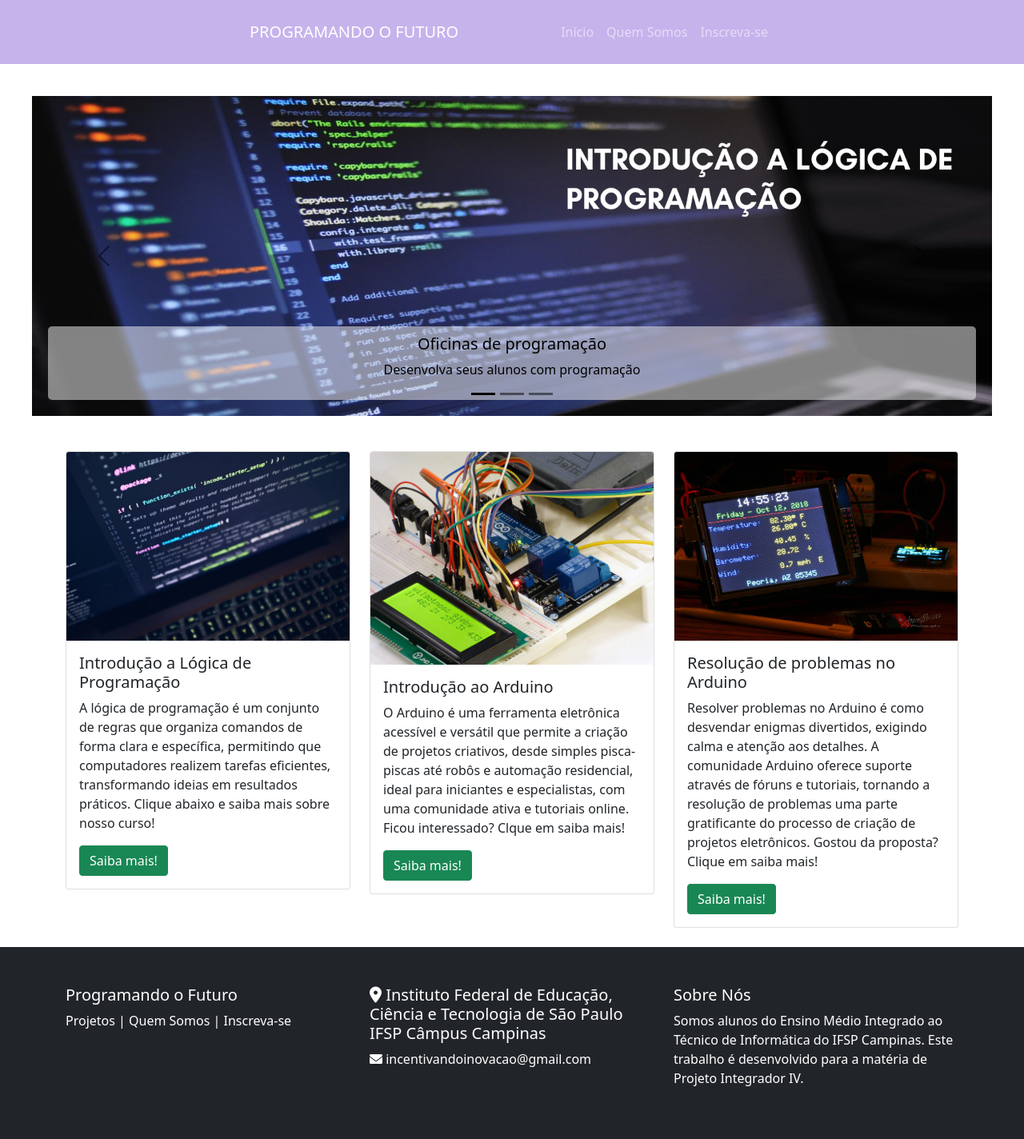
After one commit to franco916/programando_futuro, a PHP site: page /p/projetos2.html in a window 1280 px wide. The commit adds this page. Shown: the whole page at 80% size. Run offline with PHP 8.4, Linux system fonts and the light colour scheme.

Commit message:
Criação de nova pagina projetos e criação de cards

```diff
--- /dev/null
+++ b/css/newstyle.css
@@ -0,0 +1,90 @@
+body {
+    display: flex;
+    flex-direction: column;
+    min-height: 100vh;
+  }
+
+  header, footer {
+    flex-shrink: 0;
+  }
+
+  main {
+    flex-grow: 1;
+  }
+
+  .fixed-footer {
+    background-color: #343a40;
+    color: white;
+    padding: 20px 0;
+  }
+
+  .bg-purple {
+    background-color: #c6b3ec !important;
+    padding: 20px 0;
+  }
+
+  .navbar-brand {
+    margin-left: 300px;
+  }
+
+  .navbar-nav {
+    margin-right: 300px;
+  }
+
+  .nav-link {
+    color: #f0f0f0;
+  }
+
+  .nav-link:hover {
+    color: #ffffff;
+  }
+
+  .fa:hover {
+    opacity: 0.7;
+  }
+
+  .fa {
+    padding: 20px;
+    font-size: 30px;
+    width: 30px;
+    text-align: center;
+    text-decoration: none;
+    border-radius: 50%;
+  }
+
+  .footer-link {
+    color: white;
+    text-decoration: none;
+  }
+
+  .footer-link:hover {
+    text-decoration: none; /* Optional: Adds underline on hover */
+  }
+
+  .carousel {
+    max-height: 500px; /* Adjust the height as needed */
+    overflow: hidden;
+  }
+
+  .carousel img {
+    width: 100%;
+    height: auto;
+    object-fit: cover;
+  }
+
+  .carousel-caption {
+    position: absolute;
+    bottom: 20px;
+    left: 20px;
+    right: 20px;
+    background-color: rgba(252, 252, 252, 0.5); /* Semi-transparent background */
+    color: white;
+    padding: 10px;
+    border-radius: 5px;
+  }
+
+  .carousel-container {
+    max-width: 1200px; /* Set a maximum width for the carousel */
+    margin: 20px auto; /* Center the carousel and add margin to the top */
+    padding-top: 20px; /* Add padding to the top */
+  }
--- a/index.html
+++ b/index.html
@@ -39,7 +39,7 @@ eu passei por aqui!
         </div>
 
         <ul class="nav-list">
-          <li><a href="p/projetos.html">Projetos</a></li>
+          <li><a href="p/projetos2.html">Projetos</a></li>
           <li><a href="p/contato.html">Quem Somos</a></li>
           <li><a href="p/inscreva.html">Inscreva-se</a></li>
         </ul>
@@ -68,7 +68,7 @@ eu passei por aqui!
         <h3><span>Programando o Futuro</span></h3>
 
         <p class="footer-links">
-            <a href="p/projeto2.html">Projetos</a>
+            <a href="p/projetos2.html">Projetos</a>
             |
             <a href="p/contato.html">Quem Somos</a>
             |
--- /dev/null
+++ b/p/projetos2.html
@@ -0,0 +1,155 @@
+<!doctype html>
+<html lang="en">
+  <head>
+    <!-- Required meta tags -->
+    <meta charset="utf-8">
+    <meta name="viewport" content="width=device-width, initial-scale=1">
+
+    <!-- Bootstrap CSS -->
+    <link href="https://cdn.jsdelivr.net/npm/bootstrap@5.0.2/dist/css/bootstrap.min.css" rel="stylesheet" integrity="sha384-EVSTQN3/azprG1Anm3QDgpJLIm9Nao0Yz1ztcQTwFspd3yD65VohhpuuCOmLASjC" crossorigin="anonymous">
+    <link rel="stylesheet" href="https://cdnjs.cloudflare.com/ajax/libs/font-awesome/6.0.0-beta3/css/all.min.css">
+    <link rel="stylesheet" href="../css/newstyle.css" />
+
+    <title>Programando Futuro</title>
+  </head>
+  <body>
+    <header>
+      <nav class="navbar navbar-expand-lg navbar-dark bg-purple">
+        <div class="container-fluid">
+          <a class="navbar-brand" href="/">PROGRAMANDO O FUTURO</a>
+          <button class="navbar-toggler" type="button" data-bs-toggle="collapse" data-bs-target="#navbarNav" aria-controls="navbarNav" aria-expanded="false" aria-label="Toggle navigation">
+            <span class="navbar-toggler-icon"></span>
+          </button>
+          <div class="collapse navbar-collapse" id="navbarNav">
+            <ul class="navbar-nav ms-auto">
+              <li class="nav-item">
+                <a class="nav-link" href="../index.html">Início</a>
+              </li>
+              <li class="nav-item">
+                <a class="nav-link" href="contato.html">Quem Somos</a>
+              </li>
+              <li class="nav-item">
+                <a class="nav-link" href="inscreva.html">Inscreva-se</a>
+              </li>
+            </ul>
+          </div>
+        </div>
+      </nav>
+    </header>
+
+    <div class="carousel-container">
+      <div id="carouselExampleDark" class="carousel carousel-dark slide" data-bs-ride="carousel">
+        <div class="carousel-indicators">
+          <button type="button" data-bs-target="#carouselExampleDark" data-bs-slide-to="0" class="active" aria-current="true" aria-label="Slide 1"></button>
+          <button type="button" data-bs-target="#carouselExampleDark" data-bs-slide-to="1" aria-label="Slide 2"></button>
+          <button type="button" data-bs-target="#carouselExampleDark" data-bs-slide-to="2" aria-label="Slide 3"></button>
+        </div>
+        <div class="carousel-inner">
+          <div class="carousel-item active" data-bs-interval="10000">
+            <img src="../img/slide-1 (2).png" class="d-block w-100" alt="First slide">
+            <div class="carousel-caption d-none d-md-block">
+              <h5>Oficinas de programação</h5>
+              <p>Desenvolva seus alunos com programação</p>
+            </div>
+          </div>
+          <div class="carousel-item" data-bs-interval="2000">
+            <img src="../img/slide-2.png" class="d-block w-100" alt="Second slide">
+            <div class="carousel-caption d-none d-md-block">
+              <h5>Desenvolvendo com Arduino</h5>
+              <p>Criatividade e robotica</p>
+            </div>
+          </div>
+          <div class="carousel-item">
+            <img src="../img/slide-3.png" class="d-block w-100" alt="Third slide">
+            <div class="carousel-caption d-none d-md-block">
+              <h5>Atividades e competições</h5>
+              <p>Brincadeiras e atividades com arduino</p>
+            </div>
+          </div>
+        </div>
+        <button class="carousel-control-prev" type="button" data-bs-target="#carouselExampleDark" data-bs-slide="prev">
+          <span class="carousel-control-prev-icon" aria-hidden="true"></span>
+          <span class="visually-hidden">Previous</span>
+        </button>
+        <button class="carousel-control-next" type="button" data-bs-target="#carouselExampleDark" data-bs-slide="next">
+          <span class="carousel-control-next-icon" aria-hidden="true"></span>
+          <span class="visually-hidden">Next</span>
+        </button>
+      </div>
+    </div>
+
+
+
+
+
+    <main>
+      <div class="container mt-4">
+        <div class="row">
+          <div class="col-md-4 mb-4">
+            <div class="card">
+              <img src="../img/programming.jpg" alt="Introdução a Lógica de Programação" class="card-img-top">
+              <div class="card-body">
+                <h5 class="card-title">Introdução a Lógica de Programação</h5>
+                <p class="card-text">A lógica de programação é um conjunto de regras que organiza comandos de forma clara e específica, permitindo que computadores realizem tarefas eficientes, transformando ideias em resultados práticos. Clique abaixo e saiba mais sobre nosso curso!</p>
+                <a href="#" class="btn btn-success">Saiba mais!</a>
+              </div>
+            </div>
+          </div>
+          <div class="col-md-4 mb-4">
+            <div class="card">
+              <img src="../img/arduino.jpg" class="card-img-top" alt="...">
+              <div class="card-body">
+                <h5 class="card-title">Introdução ao Arduino</h5>
+                <p class="card-text">O Arduino é uma ferramenta eletrônica acessível e versátil que permite a criação de projetos criativos, desde simples pisca-piscas até robôs e automação residencial, ideal para iniciantes e especialistas, com uma comunidade ativa e tutoriais online. Ficou interessado? Clque em saiba mais!</p>
+                <a href="#" class="btn btn-success">Saiba mais!</a>
+              </div>
+            </div>
+          </div>
+          <div class="col-md-4 mb-4">
+            <div class="card">
+              <img src="../img/arduino2.jpg" class="card-img-top" alt="Resolução de problemas no Arduino">
+              <div class="card-body">
+                <h5 class="card-title">Resolução de problemas no Arduino</h5>
+                <p class="card-text">Resolver problemas no Arduino é como desvendar enigmas divertidos, exigindo calma e atenção aos detalhes. A comunidade Arduino oferece suporte através de fóruns e tutoriais, tornando a resolução de problemas uma parte gratificante do processo de criação de projetos eletrônicos. Gostou da proposta? Clique em saiba mais!</p>
+                <a href="#" class="btn btn-success">Saiba mais!</a>
+              </div>
+            </div>
+          </div>
+        </div>
+      </div>
+    </main>
+
+    <footer class="bg-dark text-white py-5 fixed-footer">
+      <div class="container">
+        <div class="row">
+          <!-- First Column -->
+          <div class="col-md-4">
+            <h5>Programando o Futuro</h5>
+            <p>
+
+              <a href="projetos2.html" class="footer-link">Projetos</a> |
+              <a href="contato.html" class="footer-link">Quem Somos</a> |
+              <a href="inscreva.html" class="footer-link">Inscreva-se</a>
+
+            </p>
+          </div>
+          <!-- Second Column -->
+          <div class="col-md-4">
+            <h5><i class="fas fa-map-marker-alt"></i><a href="https://maps.app.goo.gl/AYAeHXpnrSXAF6YH9" class="footer-link"> Instituto Federal de Educação, Ciência e Tecnologia de São Paulo
+              IFSP Câmpus Campinas</a></h5>
+            <p><i class="fas fa-envelope"></i> incentivandoinovacao@gmail.com</p>
+          </div>
+          <!-- Third Column -->
+          <div class="col-md-4">
+            <h5>Sobre Nós</h5>
+            <p>Somos alunos do Ensino Médio Integrado ao Técnico de Informática do IFSP Campinas. Este trabalho é desenvolvido para a matéria de Projeto Integrador IV.</p>
+          </div>
+        </div>
+      </div>
+    </footer>
+
+
+    <!-- Bootstrap Bundle with Popper -->
+    <script src="https://cdn.jsdelivr.net/npm/bootstrap@5.0.2/dist/js/bootstrap.bundle.min.js" integrity="sha384-MrcW6ZMFYlzcLA8Nl+NtUVF0sA7MsXsP1UyJoMp4YLEuNSfAP+JcXn/tWtIaxVXM" crossorigin="anonymous"></script>
+  </body>
+</html>
```
Also changed, not shown: css/style.css (+0 -23 lines), p/contato.html (+4 -4 lines), p/projetos.html (+79 -127 lines), img/arduino.jpg (added), img/arduino2.jpg (added), img/programming.jpg (added).
